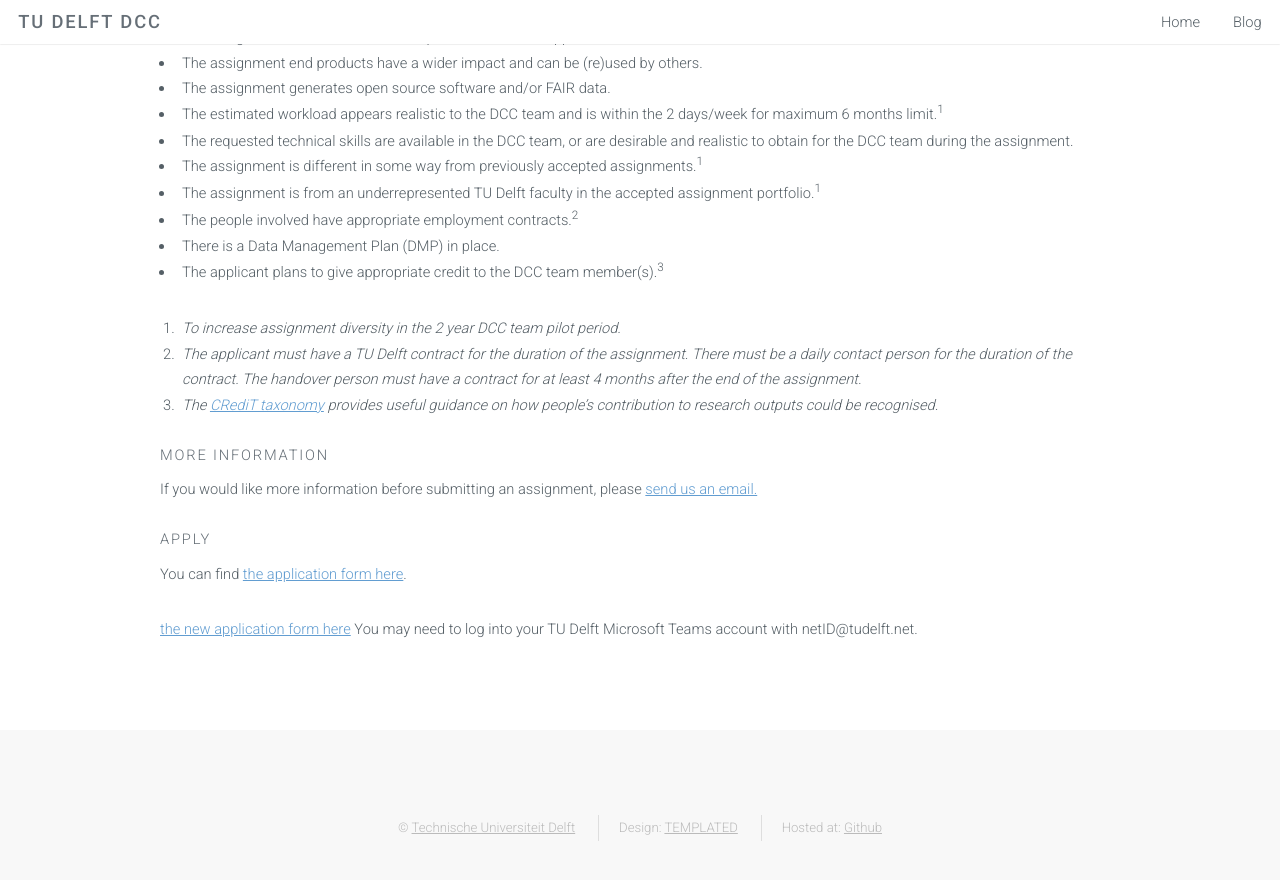
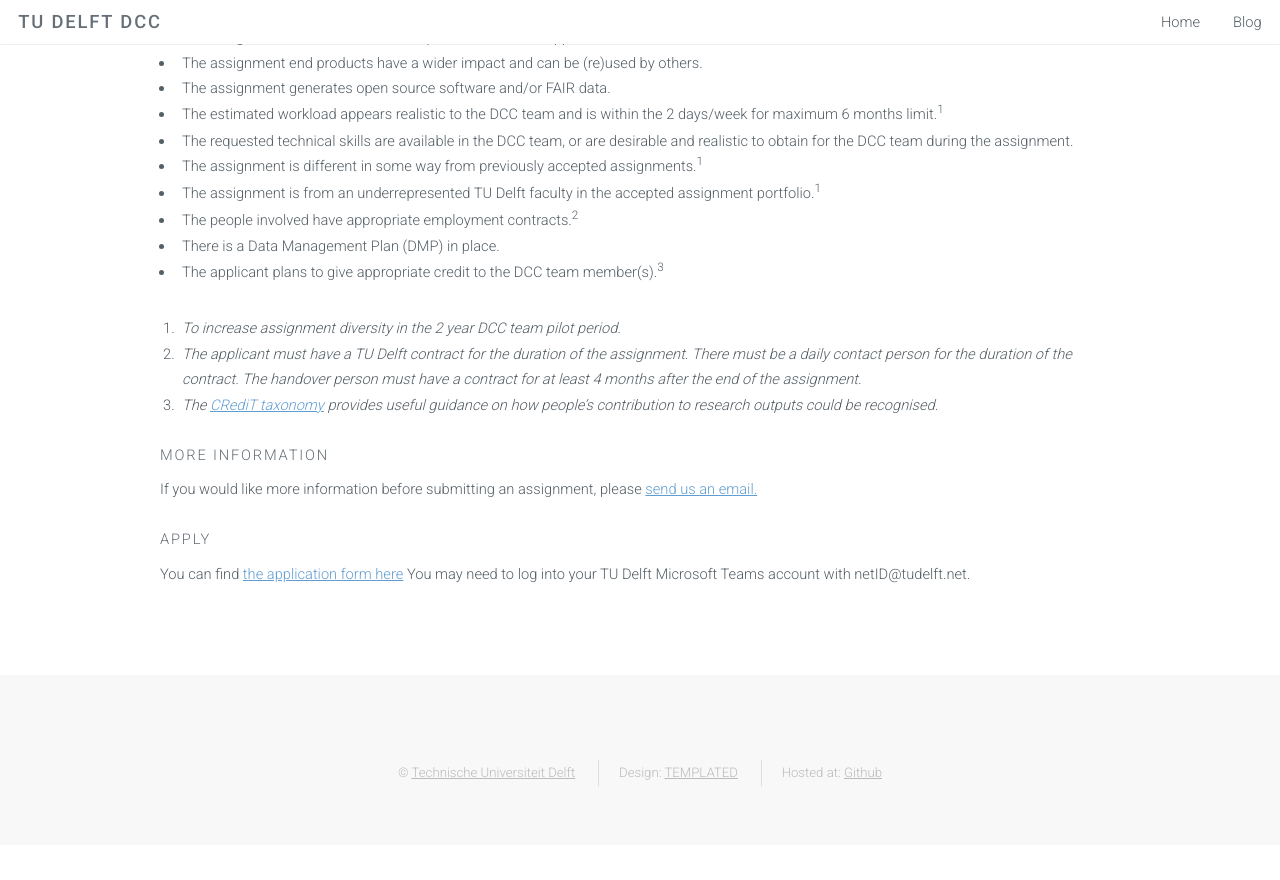
Before and after one commit to TU-Delft-DCC/DCC-website, a Jekyll site: the page built from _pages/assignment-application.md, in a window 1280 px wide and 900 px high, scrolled down 1196 px. Shown: the top 880 px of the window. Built offline with Jekyll 4.4.1, drawn with Linux system fonts in a browser that asks for light colours; after the commit the page ends 2041 px from its top, so only the background shows below that.

Commit message:
Fixed link to application form that went through proofpoint? (Copy from email perhaps).

```diff
--- a/_pages/assignment-application.md
+++ b/_pages/assignment-application.md
@@ -50,7 +50,5 @@ If you would like more information before submitting an assignment, please [send
 
 # Apply
 
-You can find [the application form here](https://urldefense.proofpoint.com/v2/url?u=https-3A__forms.office.com_Pages_ResponsePage.aspx-3Fid-3DTVJuCSlpMECM04q0LeCIe5OoS3PKchtBoa-5F30gjV-2D5VUNloyTjAyT05YT1M1NjZYR1k1OUNRTlJaMCQlQCN0PWcu&d=DwQGaQ&c=XYzUhXBD2cD-CornpT4QE19xOJBbRy-TBPLK0X9U2o8&r=5CjN4_QYiyqcgmZqHJKD-P0L_IHc7_T869LOe_GmZkw&m=xlJwF9vRxy-hNkI8wvYz3Koh50sqAf6rj8HDYdueEUk&s=slx5X1eymdrrkyIh8C8UezFF35n0AYUtYtiTO03gb5I&e=).
-
-[the new application form here](https://forms.office.com/Pages/ResponsePage.aspx?id=TVJuCSlpMECM04q0LeCIe5OoS3PKchtBoa_30gjV-5VUNloyTjAyT05YT1M1NjZYR1k1OUNRTlJaMCQlQCN0PWcu)
+You can find [the application form here](https://forms.office.com/Pages/ResponsePage.aspx?id=TVJuCSlpMECM04q0LeCIe5OoS3PKchtBoa_30gjV-5VUNloyTjAyT05YT1M1NjZYR1k1OUNRTlJaMCQlQCN0PWcu)
 You may need to log into your TU Delft Microsoft Teams account with netID@tudelft.net.
```
